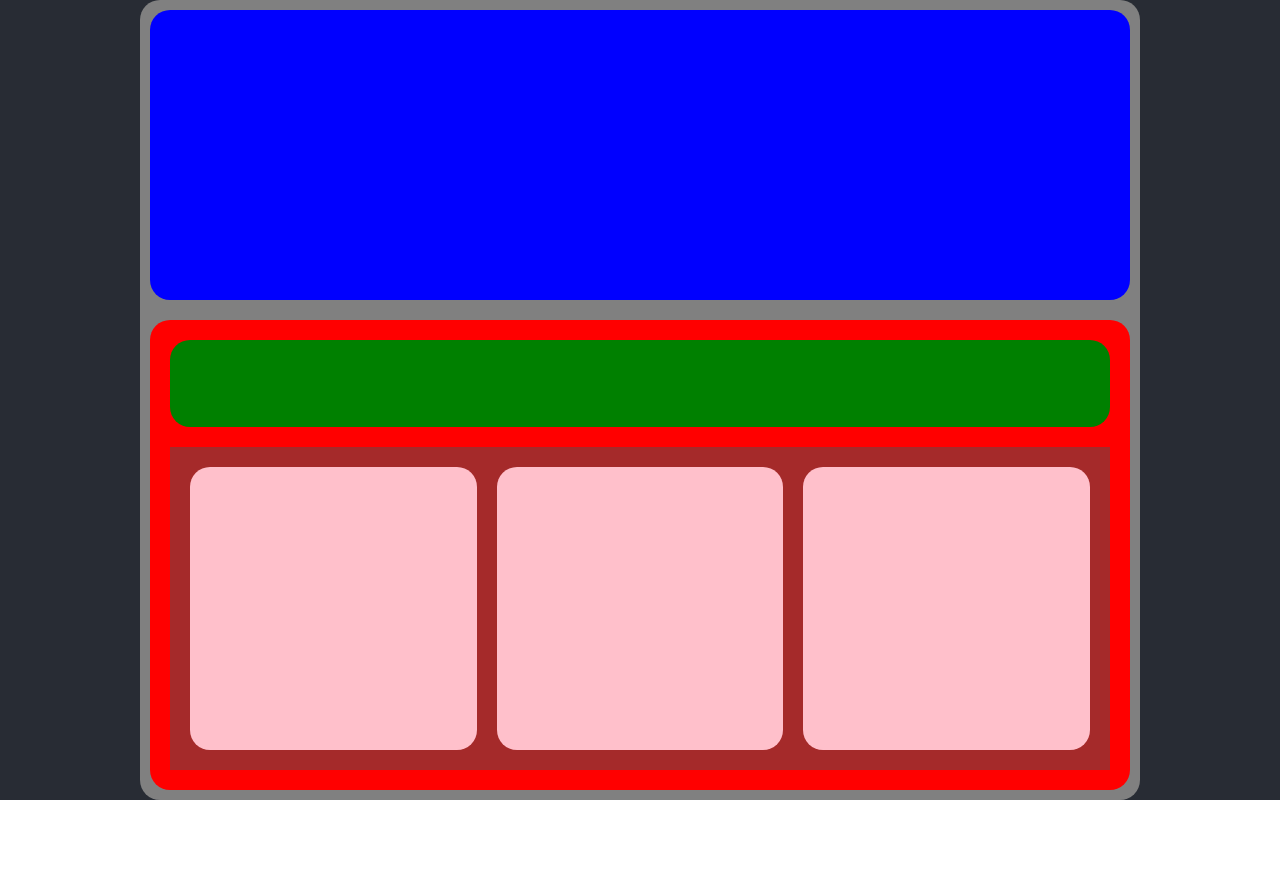
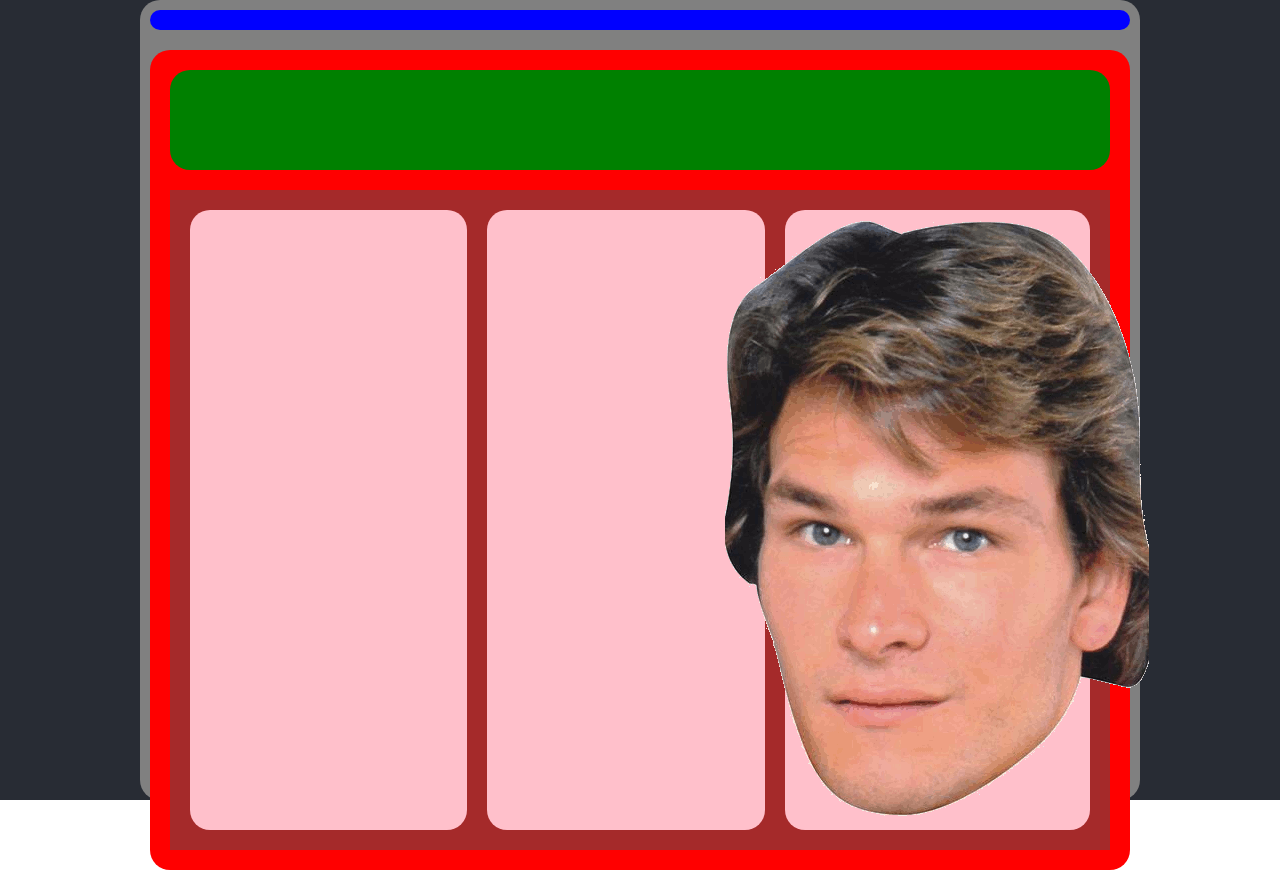
Before and after one commit to howlinbash/swayze, a React (Create React App) app: page / in a window 1280 px wide. Before the commit the page ends 800 px from the top, so only its background shows below. Built offline with nearby package versions, Linux system fonts and the light colour scheme.

Commit message:
add patrick

```diff
--- a/src/App.css
+++ b/src/App.css
@@ -60,4 +60,13 @@
   margin: 10px;
   padding: 10px;
   width: 31%;
+  display: flex;
+  flex-direction: column;
 }
+
+.actionCard img {
+  /* align-items: center; */
+  align-self: center;
+  height: 100%;
+  /* width: 100%; */
+}
--- a/src/App.js
+++ b/src/App.js
@@ -1,6 +1,7 @@
 import React, { Component } from 'react';
 import logo from './logo.svg';
 import './App.css';
+import paddy from './Patrick_Swayze.gif';
 
 class App extends Component {
   render() {
@@ -18,6 +19,7 @@ class App extends Component {
               <div className="actionCard">
               </div>
               <div className="actionCard">
+                <img src={paddy} />
               </div>
             </div>
           </div>
```
Also changed, not shown: src/Patrick_Swayze.gif (added).
